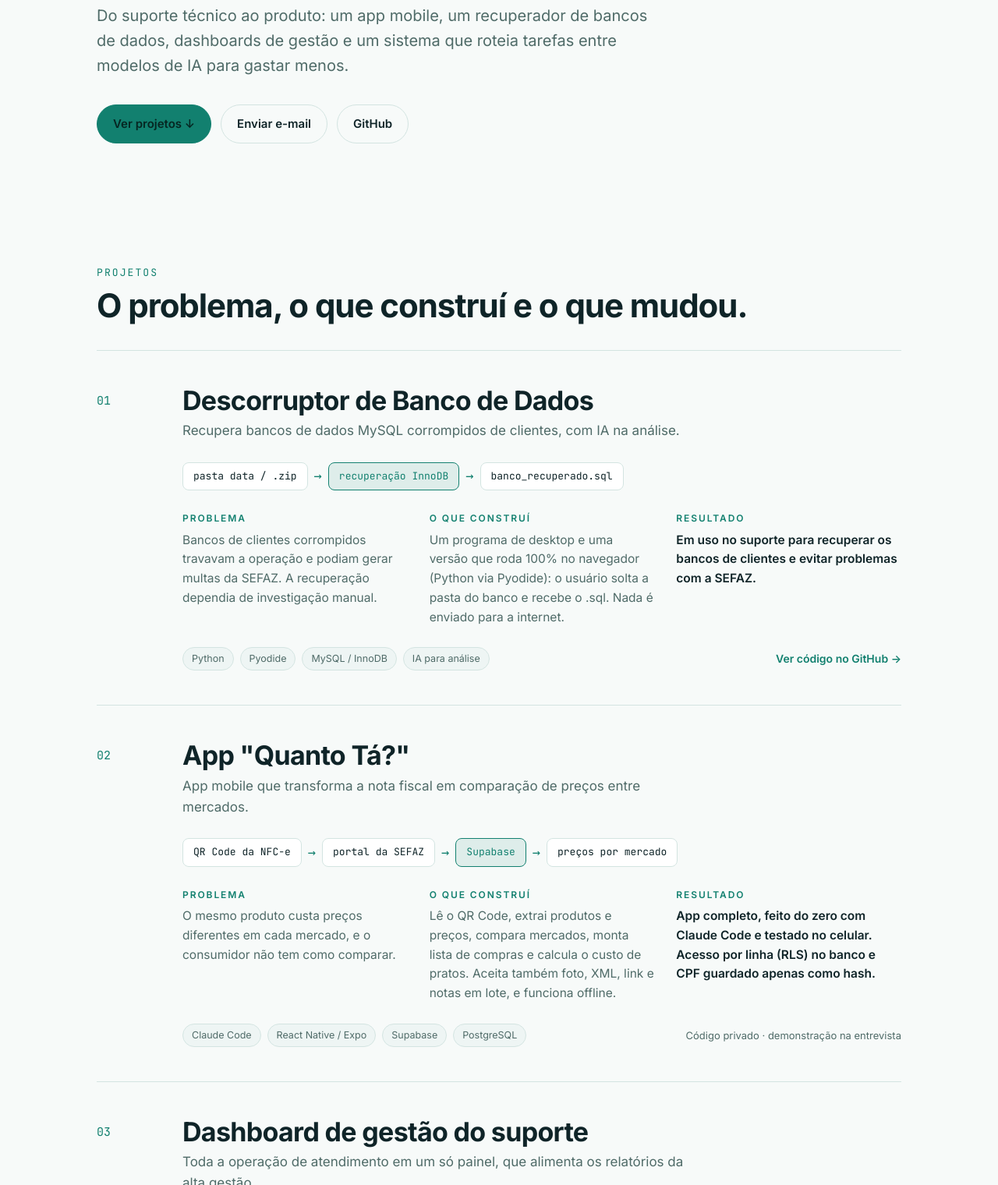
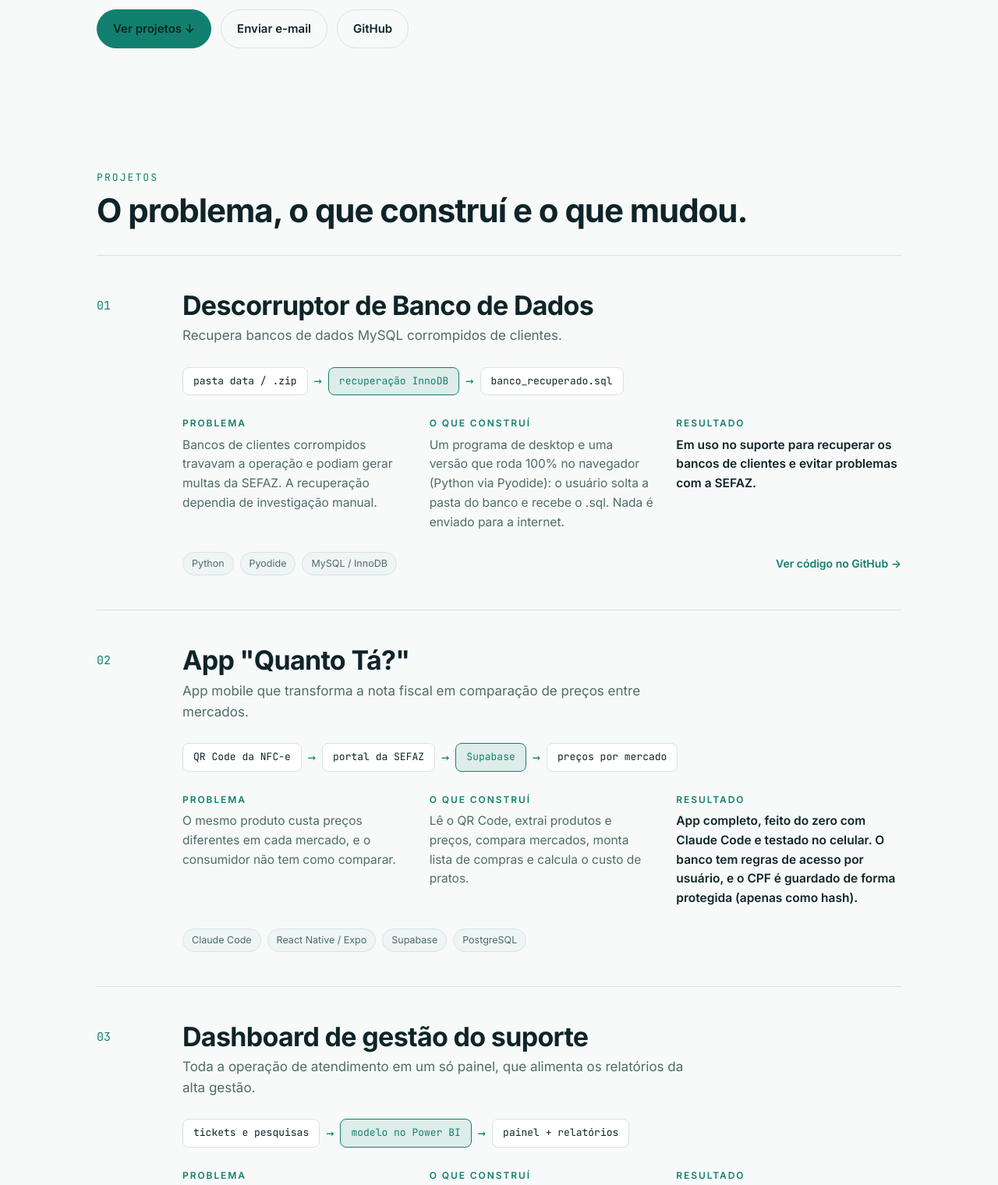
Before and after one commit to DANILOABREUMOREIRA/portfolio, a plain HTML site: page index.html in a window 1280 px wide. Shown: the part 454-1974 px from the top of the page at 78% size. Drawn offline with Linux system fonts and the light colour scheme.

Commit message:
Ajustes de texto no portfolio

```diff
--- a/index.html
+++ b/index.html
@@ -116,9 +116,8 @@
 
 <header class="hero">
   <div class="wrap">
-    <div class="eyebrow mono">AI Builder · Estudante de Administração</div>
+    <div class="eyebrow mono">AI Builder</div>
     <h1>Construo ferramentas com <em>IA</em> para resolver problemas reais.</h1>
-    <p class="lead">Do suporte técnico ao produto: um app mobile, um recuperador de bancos de dados, dashboards de gestão e um sistema que roteia tarefas entre modelos de IA para gastar menos.</p>
     <div class="cta">
       <a class="btn pri" href="#projetos">Ver projetos ↓</a>
       <a class="btn" href="mailto:daniloabreumoreira@gmail.com">Enviar e-mail</a>
@@ -137,7 +136,7 @@
       <div class="num mono">01</div>
       <div>
         <h3>Descorruptor de Banco de Dados</h3>
-        <p class="tag">Recupera bancos de dados MySQL corrompidos de clientes, com IA na análise.</p>
+        <p class="tag">Recupera bancos de dados MySQL corrompidos de clientes.</p>
         <div class="flow mono">
           <span class="node">pasta data / .zip</span><span class="arrow">→</span>
           <span class="node hi">recuperação InnoDB</span><span class="arrow">→</span>
@@ -149,7 +148,7 @@
           <div class="res"><h4>Resultado</h4><p>Em uso no suporte para recuperar os bancos de clientes e evitar problemas com a SEFAZ.</p></div>
         </div>
         <div class="chips">
-          <span class="chip">Python</span><span class="chip">Pyodide</span><span class="chip">MySQL / InnoDB</span><span class="chip">IA para análise</span>
+          <span class="chip">Python</span><span class="chip">Pyodide</span><span class="chip">MySQL / InnoDB</span>
           <a class="link" href="https://github.com/DANILOABREUMOREIRA/Recuperador-banco-de-dados" target="_blank" rel="noopener">Ver código no GitHub →</a>
         </div>
       </div>
@@ -168,13 +167,11 @@
         </div>
         <div class="cols">
           <div><h4>Problema</h4><p>O mesmo produto custa preços diferentes em cada mercado, e o consumidor não tem como comparar.</p></div>
-          <div><h4>O que construí</h4><p>Lê o QR Code, extrai produtos e preços, compara mercados, monta lista de compras e calcula o custo de pratos. Aceita também foto, XML, link e notas em lote, e funciona offline.</p></div>
-          <div class="res"><h4>Resultado</h4><p>App completo, feito do zero com Claude Code e testado no celular. Acesso por linha (RLS) no banco e CPF guardado apenas como hash.</p></div>
+          <div><h4>O que construí</h4><p>Lê o QR Code, extrai produtos e preços, compara mercados, monta lista de compras e calcula o custo de pratos.</p></div>
+          <div class="res"><h4>Resultado</h4><p>App completo, feito do zero com Claude Code e testado no celular. O banco tem regras de acesso por usuário, e o CPF é guardado de forma protegida (apenas como hash).</p></div>
         </div>
         <div class="chips">
-          <span class="chip">Claude Code</span><span class="chip">React Native / Expo</span><span class="chip">Supabase</span><span class="chip">PostgreSQL</span>
-          <span class="priv">Código privado · demonstração na entrevista</span>
-        </div>
+          <span class="chip">Claude Code</span><span class="chip">React Native / Expo</span><span class="chip">Supabase</span><span class="chip">PostgreSQL</span>        </div>
       </div>
     </article>
 
@@ -194,9 +191,7 @@
           <div class="res"><h4>Resultado</h4><p>Alimenta os relatórios estratégicos que a alta gestão usa para acompanhar o suporte.</p></div>
         </div>
         <div class="chips">
-          <span class="chip">Power BI</span><span class="chip">Modelagem de dados</span><span class="chip">Indicadores e metas</span>
-          <span class="priv">Dados internos · demonstração na entrevista</span>
-        </div>
+          <span class="chip">Power BI</span><span class="chip">Modelagem de dados</span><span class="chip">Indicadores e metas</span>        </div>
       </div>
     </article>
 
@@ -246,7 +241,6 @@
   <div class="wrap">
     <div class="kicker mono">Contato</div>
     <h2 style="margin-top:8px">Vamos construir algo com IA?</h2>
-    <p>Posso demonstrar qualquer um dos projetos ao vivo.</p>
     <div class="cta">
       <a class="btn pri" href="mailto:daniloabreumoreira@gmail.com">daniloabreumoreira@gmail.com</a>
       <a class="btn" href="https://github.com/DANILOABREUMOREIRA" target="_blank" rel="noopener">github.com/DANILOABREUMOREIRA</a>
```
